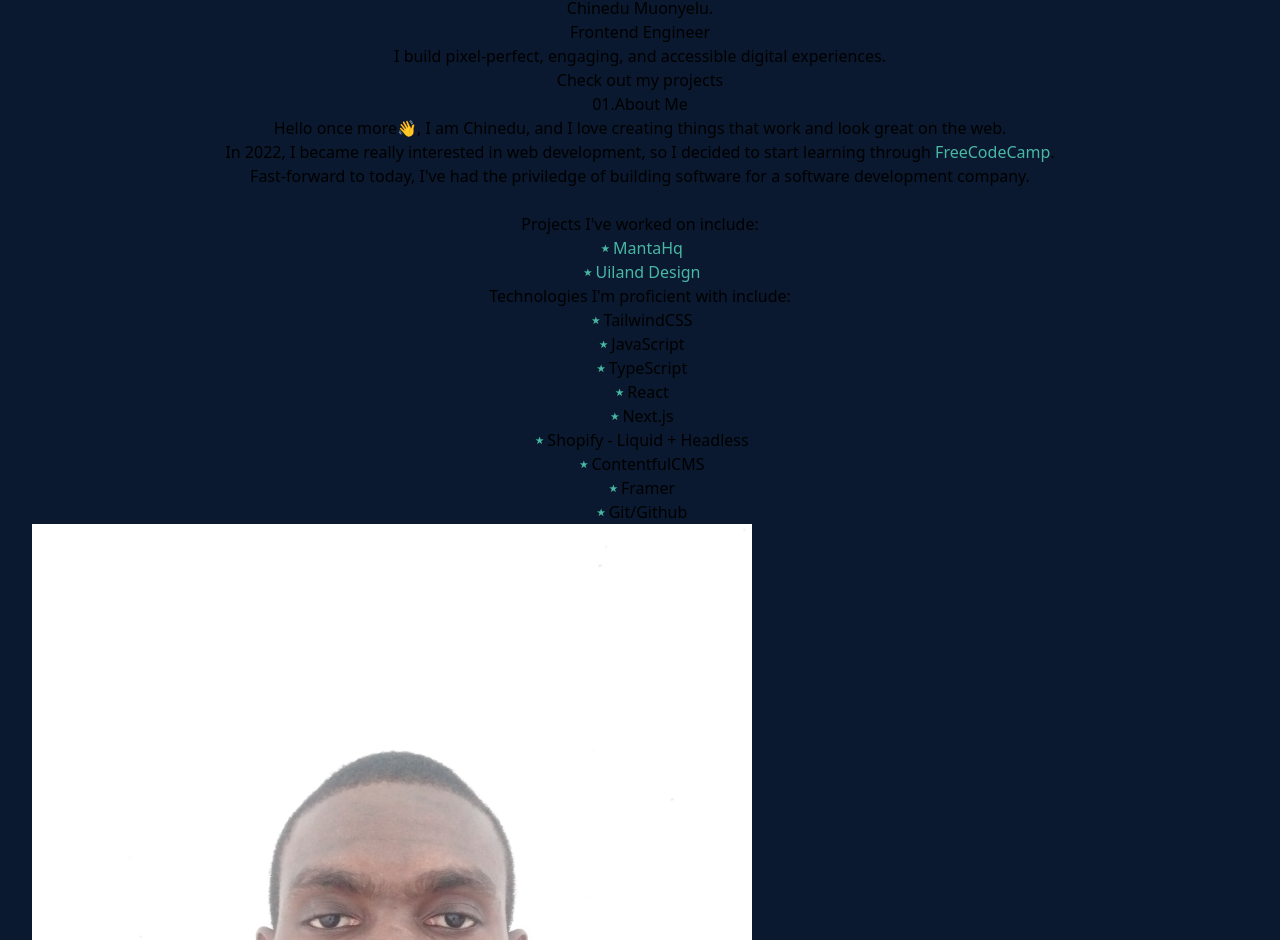
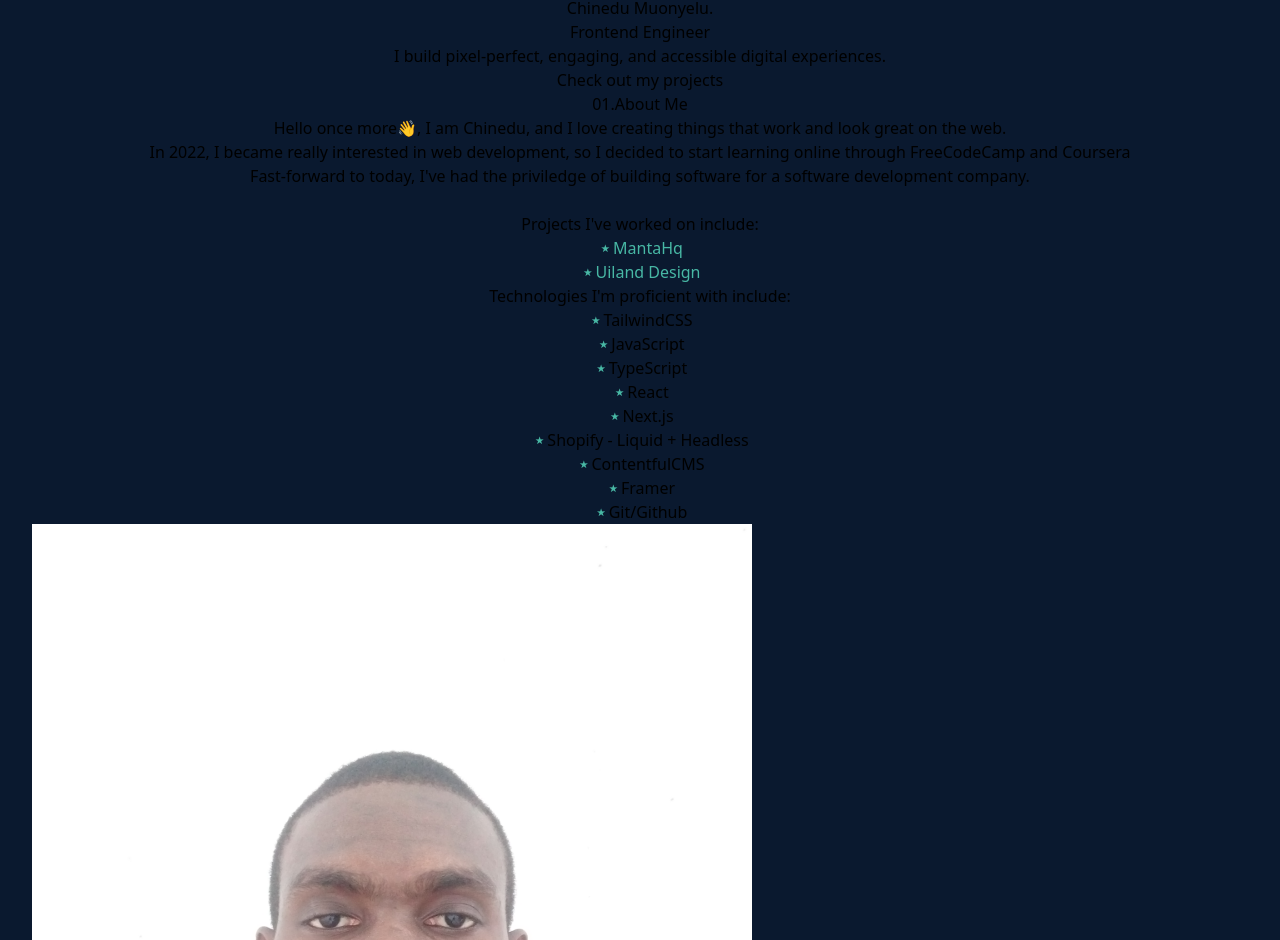
Before and after one commit to Nyelus101/myPortfolio, a React (Vite) app: page / in a window 1280 px wide. Shown: the part 2094-3034 px from the top of the page. Built offline with nearby package versions, Linux system fonts and the light colour scheme.

Commit message:
my portfolio

```diff
--- a/src/lib/allProjectsData.ts
+++ b/src/lib/allProjectsData.ts
@@ -90,7 +90,7 @@ export const data = {
     },
     {
       name: "Porfolio: My E-commerce Page",
-      description: "My E-commerce Page",
+      description: "My E-commerce Page - Portfolio Project - UI Designed by Frontend Mentor",
       imgURL: `${ecommerce2}`,
       repoURL: "",
       hostedURL: "https://nedu-e-commerce-page.vercel.app/",
--- a/src/views/About.tsx
+++ b/src/views/About.tsx
@@ -45,17 +45,7 @@ const About = () => {
           </p>
 
           <p className="my-2">
-            In 2022, I became really interested in web development, so I decided to start learning through
-            {" "}
-            <a
-              className="underline-style"
-              href="https://www.freecodecamp.org/"
-              target="_blank"
-              rel="noreferrer"
-            >
-              FreeCodeCamp
-            </a>
-            .{" "}
+            In 2022, I became really interested in web development, so I decided to start learning online through FreeCodeCamp and Coursera
           </p>
 
           <p className="my-2">
--- a/src/views/Projects.tsx
+++ b/src/views/Projects.tsx
@@ -67,7 +67,7 @@ const Projects = () => {
 							</Typography>
 
 							<Typography variant="body1" color="text.secondary">
-								<p className="text-lightGreen text-center">
+								<p className="text-lightGreen text-justify ">
 									{item.description}
 								</p>
 
```
